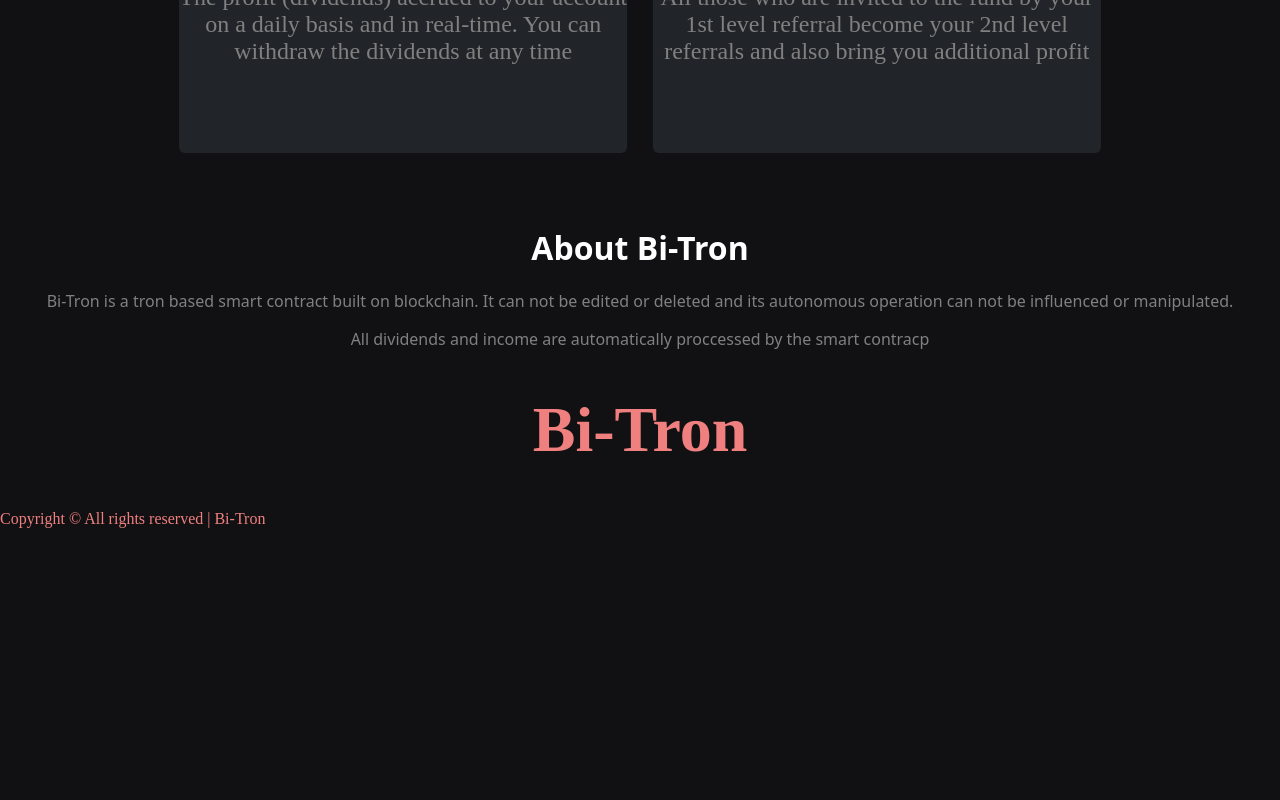
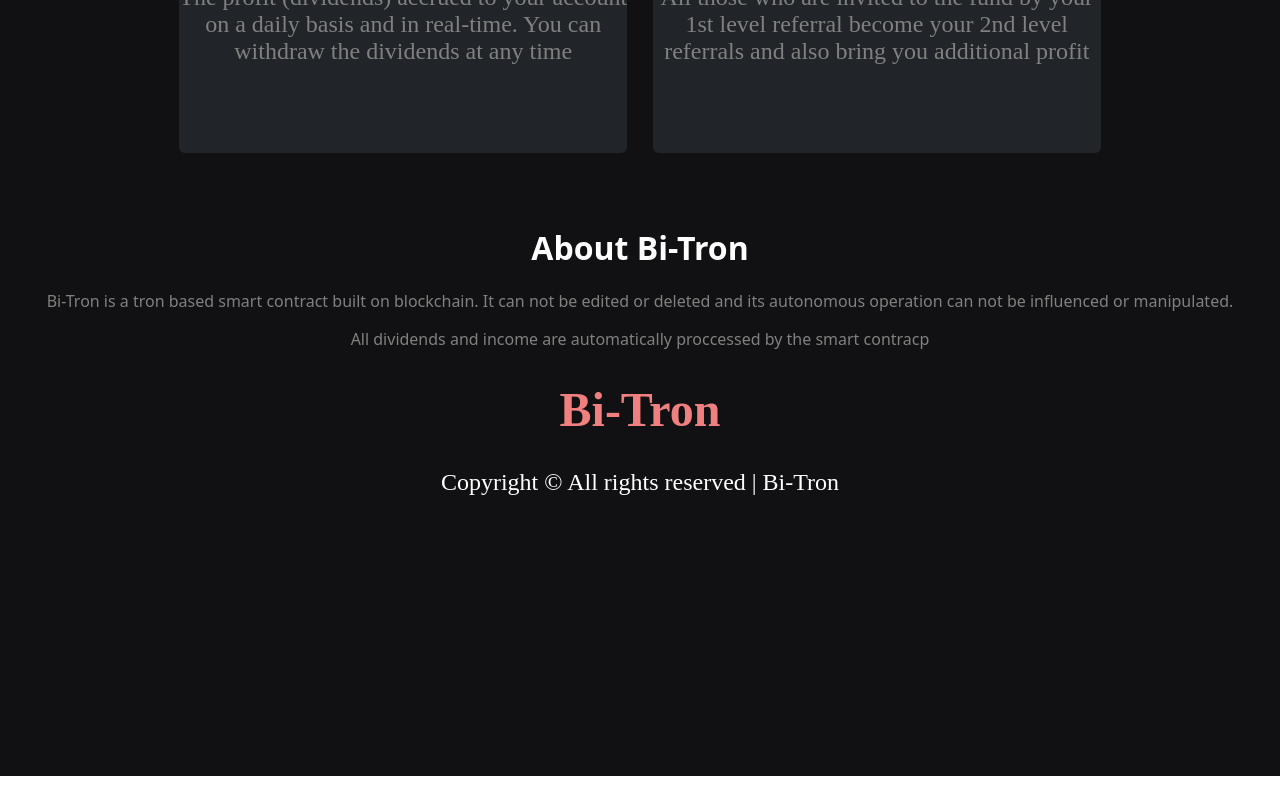
Before and after one commit to ali-203/myapp, a React (Create React App) app: page / in a window 1280 px wide. Shown: the part 4038-4838 px from the top of the page. After the commit the page ends 4814 px from the top, so only its background shows below. Built offline with nearby package versions, Linux system fonts and the light colour scheme.

Commit message:
updated css

```diff
--- a/src/App.css
+++ b/src/App.css
@@ -436,8 +436,13 @@ padding-top: 10px;
   color: white;
 }
 .bitr {
-  font-size: xx-large;
+  font-size: x-large;
   color: lightcoral;
   text-align: center;
 
 }
+.copy_right {
+  font-size: x-large;
+  color: white;
+  text-align: center;
+}
--- a/src/App.js
+++ b/src/App.js
@@ -186,7 +186,9 @@ function App() {
             <div className="bitr">
             <h1>Bi-Tron</h1>
             </div>
+            <div className="copy_right">
             <p>Copyright © All rights reserved | Bi-Tron</p>
+            </div>
             </div>
         </div>
 
```
Also changed, not shown: 1 other file (tests, documents, lock files or other folders).
